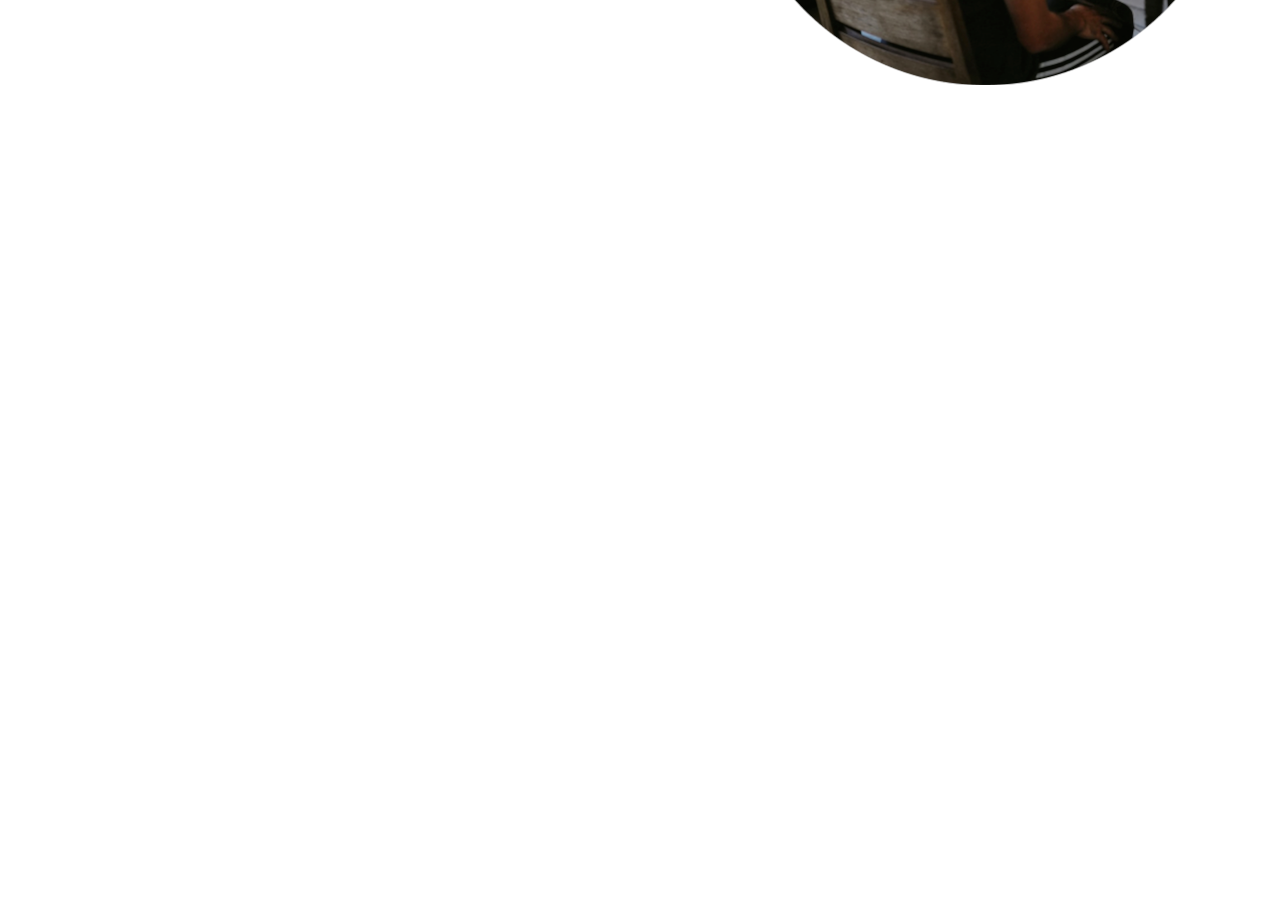
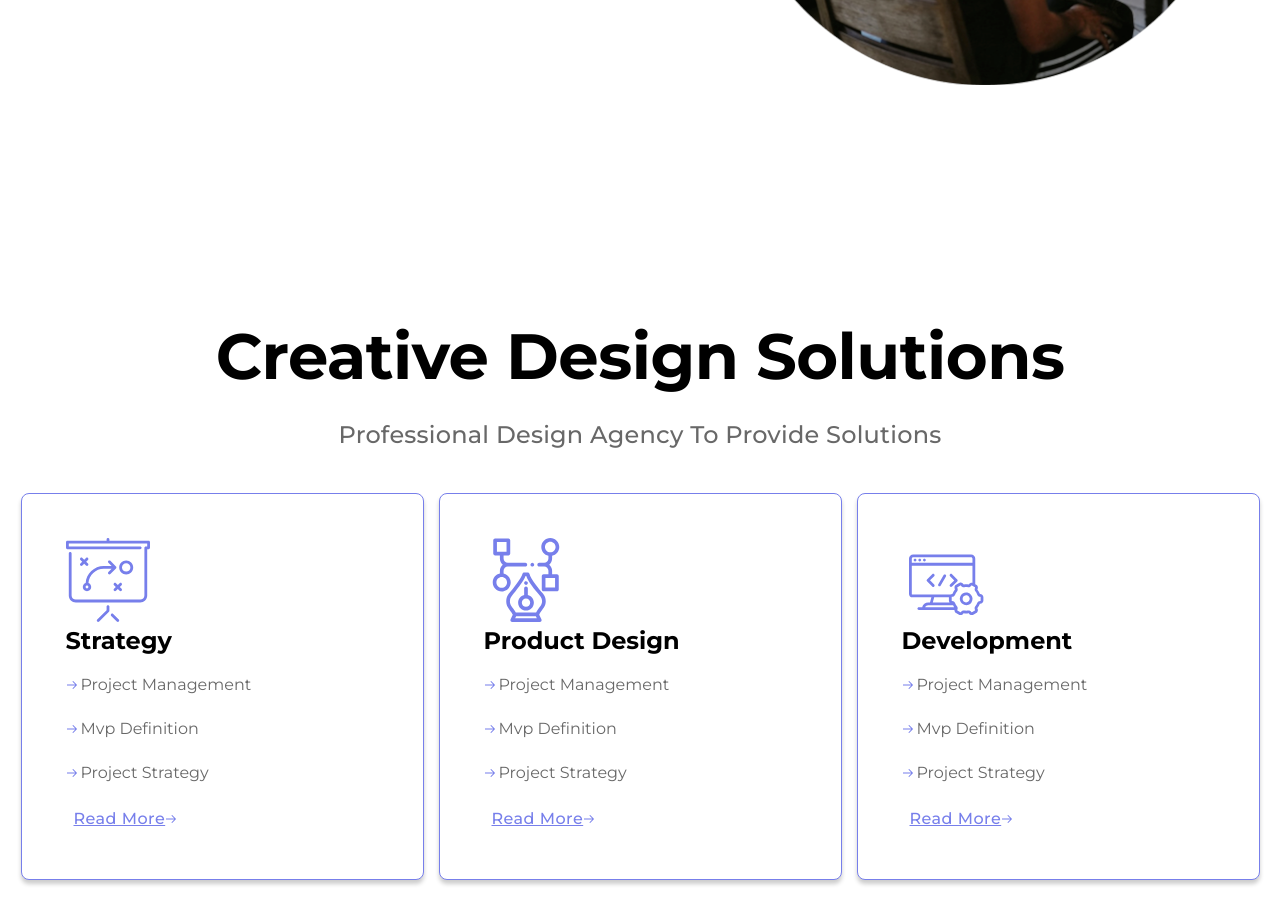
Before and after one commit to Catravine/mui5-agency-landing-page, a React (Create React App) app: page / in a window 1280 px wide. Shown: the part 820-1744 px from the top of the page. Before the commit the page ends 945 px from the top, so only its background shows below. Built offline with nearby package versions, Linux system fonts and the light colour scheme.

Commit message:
Creative Design section (includes some DRY refactors!)

```diff
--- a/src/App.js
+++ b/src/App.js
@@ -2,12 +2,14 @@ import React from 'react';
 import { Box } from '@mui/material';
 import Header from './components/Header';
 import Hero from './components/Hero';
+import CreativeDesign from './components/CreativeDesign';
 
 const App = () => {
   return (
     <Box>
       <Header />
       <Hero />
+      <CreativeDesign />
     </Box>
   );
 }
--- /dev/null
+++ b/src/components/Card/Card.js
@@ -0,0 +1,45 @@
+import React from 'react';
+import Box from '@mui/material/Box';
+import MuiCard from '@mui/material/Card';
+import CardActions from '@mui/material/CardActions';
+import CardContent from '@mui/material/CardContent';
+import Button from '@mui/material/Button';
+import Typography from '@mui/material/Typography';
+import List from '@mui/material/List';
+import ListItem from '@mui/material/ListItem';
+import arrowRight from '../../assets/img/arrow-right.svg';
+import styles from './styles';
+
+const Card = ({title, imgSrc}) => {
+
+  return <MuiCard sx={styles.card}>
+    <CardContent sx={{padding: 0}}>
+      <Box component='img' src={imgSrc} />
+      <Typography variant='h3'>
+        {title}
+      </Typography>
+      <List>
+        <ListItem sx={styles.listItem}>
+          <Box component='img' src={arrowRight} sx={{marginRight: '3px'}} />
+          Project Management
+        </ListItem>
+        <ListItem sx={styles.listItem}>
+          <Box component='img' src={arrowRight} sx={{marginRight: '3px'}} />
+          mvp definition
+        </ListItem>
+        <ListItem sx={styles.listItem}>
+          <Box component='img' src={arrowRight} sx={{marginRight: '3px'}} />
+          Project strategy
+        </ListItem>
+      </List>
+    </CardContent>
+    <CardActions sx={{padding: 0}}>
+      <Button sx={styles.btn}>
+        Read More
+        <Box component='img' src={arrowRight} />
+      </Button>
+    </CardActions>
+  </MuiCard>
+}
+
+export default Card;
--- /dev/null
+++ b/src/components/Card/index.js
@@ -0,0 +1,2 @@
+import Card from './Card';
+export default Card;
--- /dev/null
+++ b/src/components/Card/styles.js
@@ -0,0 +1,36 @@
+import theme from "../../theme";
+
+const styles = {
+  card: (theme) => ({
+    textAlign: 'left',
+    border: `0.5px solid ${theme.palette.slateBlue.main}`,
+    boxShadow: '0px 4px 4px rgba(0, 0, 0, 0.2)',
+    borderRadius: '8px',
+    padding: '44px',
+    width: '403px',
+    boxSizing: 'border-box',
+    [theme.breakpoints.up('md')]: {
+      maxWidth: '403px'
+    }
+  }),
+  btn: {
+    fontFamily: 'Montserrat, sans-serif',
+    fontWight: 500,
+    fontSize: '16px',
+    lineHeight: '20px',
+    textDecorationLine: 'underline',
+    textTransform: 'capitalize',
+    color: theme.palette.slateBlue.main,
+  },
+  listItem: {
+    fontFamily: 'Montserrat, sans-serif',
+    fontWight: 500,
+    fontSize: '16px',
+    lineHeight: '20px',
+    textTransform: 'capitalize',
+    color: theme.palette.primary.main,
+    padding: '12px 0'
+  }
+};
+
+export default styles;
--- /dev/null
+++ b/src/components/CreativeDesign/CreativeDesign.js
@@ -0,0 +1,48 @@
+import React from 'react';
+import Box from '@mui/material/Box';
+import Button from '@mui/material/Button';
+import Typography from '@mui/material/Typography';
+import List from '@mui/material/List';
+import ListItem from '@mui/material/ListItem';
+import Stack from '@mui/material/Stack';
+import Card from '../Card';
+import styles from './styles';
+import strategy_svg from '../../assets/img/strategy.svg';
+import design_svg from '../../assets/img/vector-art-and-design-svgrepo-com.svg';
+import development from '../../assets/img/code-coding-development-programming-web-webpage-svgrepo-com.svg';
+
+const data = [
+  {
+    title: 'Strategy',
+    svg: strategy_svg
+  },
+  {
+    title: 'Product Design',
+    svg: design_svg
+  },
+  {
+    title: 'Development',
+    svg: development
+  }
+]
+
+
+const CreativeDesign = () => {
+  return (
+    <Box sx={styles.creativeDesign}>
+      <Box sx={styles.wrapper}>
+        <Typography variant='h2'>creative design solutions</Typography>
+        <Typography variant='body1' sx={{textTransform: 'capitalize', margin: '25px 0'}}>
+          professional design agency to provide solutions
+        </Typography>
+        <Stack sx={styles.stack}>
+          {data.map((item, index) => {
+            return <Card title={item.title} imgSrc={item.svg} key={index} />
+          })}
+        </Stack>
+      </Box>
+    </Box>
+  )
+}
+
+export default CreativeDesign;
--- /dev/null
+++ b/src/components/CreativeDesign/index.js
@@ -0,0 +1,2 @@
+import CreativeDesign from './CreativeDesign';
+export default CreativeDesign;
--- /dev/null
+++ b/src/components/CreativeDesign/styles.js
@@ -0,0 +1,37 @@
+import { flexbox } from "@mui/system";
+import theme from "../../theme";
+
+const styles = {
+  creativeDesign: (theme) => ({
+    padding: '60px 20px 88px',
+    textAlign: 'center',
+    [theme.breakpoints.up('lg')]: {
+      display: 'flex',
+      justifyContent: 'center',
+      padding: '192px 20px',
+    }
+  }),
+  wrapper: (theme) => ({
+    [theme.breakpoints.up('md')]: {
+      maxWidth: '1240px',
+      alignItems: 'center',
+      gap: '35px',
+    }
+  }),
+  stack: (theme) => ({
+    marginTop: '44px',
+    gap: '44px',
+    flexWrap: 'wrap',
+    display: 'flex',
+    justifyContent: 'center',
+    width: '100%',
+    flexDirection: 'initial',
+    [theme.breakpoints.up('lg')]: {
+      maxWidth: '1240px',
+      alignItems: 'center',
+      gap: '15px',
+    }
+  })
+};
+
+export default styles;
--- a/src/theme.js
+++ b/src/theme.js
@@ -20,11 +20,20 @@ const theme = createTheme({
       fontWeight: 700,
       fontSize: '32px',
       lineHeight: '39px',
+      textTransform: 'capitalize',
       color: '#000',
       [breakpoints.up('md')]: {
         fontSize: '64px',
         lineHeight: '78px',
       },
+    },
+    h3: {
+      fontFamily: 'Montserrat, sans-serif',
+      fontWeight: 700,
+      fontSize: '24px',
+      lineHeight: '29px',
+      textTransform: 'capitalize',
+      color: '#000'
     },
     body1: {
       fontFamily: 'Montserrat, sans-serif',
```
